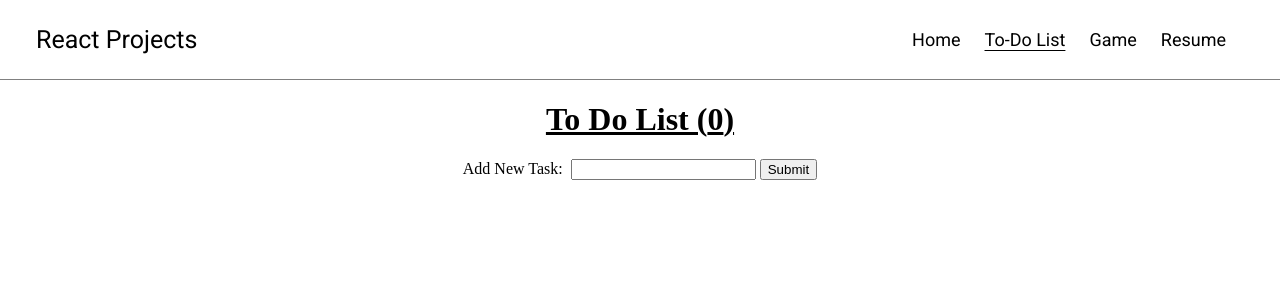
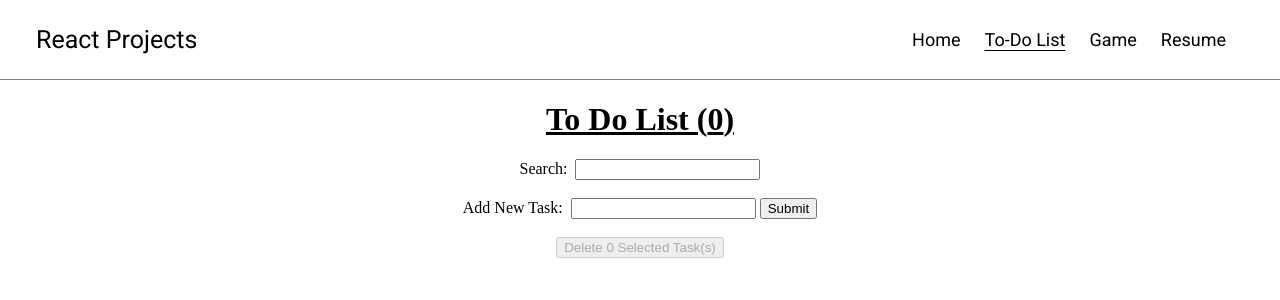
Before and after one commit to barnetthan/barnett-portfolio, a React (Vite) app in the folder vite-project/: page /todolist in a window 1280 px wide. Shown: the top 300 px of the page. Built offline with nearby package versions, Linux system fonts and the light colour scheme.

Commit message:
todolist search page

```diff
--- a/vite-project/src/components/TaskItem.tsx
+++ b/vite-project/src/components/TaskItem.tsx
@@ -1,30 +1,29 @@
-import { useState } from "react";
-
 interface TaskItemProps {
   task: string;
+  selectedIds: number[];
   setSelectedIds: Function;
   id: number;
 }
 
-function TaskItem({ task, setSelectedIds, id }: TaskItemProps) {
-  const [isChecked, setIsChecked] = useState<boolean>(false);
+function TaskItem({ task, selectedIds, setSelectedIds, id }: TaskItemProps) {
 
   function updateCheck() {
-    let checked = isChecked;
-    setIsChecked(!isChecked);
-    if (!checked) {
+    if (selectedIds.includes(id)) {
+      // uncheck
+      setSelectedIds((prevSelected: number[]) => prevSelected.filter(item => item !== id));
+    } else {
+      // check
       setSelectedIds((prevSelected: number[]) => [...prevSelected, id]);
-    } else {
-      setSelectedIds((prevSelected: number[]) => prevSelected.filter(item => item != id));
     }
   }
+
 
   return (
     <li>
       <label>
         <input
           type="checkbox"
-          checked={isChecked}
+          checked={selectedIds.includes(id)}
           onChange={updateCheck}
         />
         {task}
--- a/vite-project/src/pages/ToDoListPage.tsx
+++ b/vite-project/src/pages/ToDoListPage.tsx
@@ -9,12 +9,13 @@ interface Task {
 
 function ToDoListPage() {
   const [taskInput, setTaskInput] = useState<string>("");
+  const [searchQuery, setSearchQuery] = useState<string>("");
   const [taskList, setTaskList] = useState<Task[]>([]);
   const [curId, setCurId] = useState<number>(0);
   const [selectedIds, setSelectedIds] = useState<number[]>([]);
   const [noTask, setNoTask] = useState<boolean>(false);
 
-  useEffect (() => {
+  useEffect(() => {
     if (localStorage.getItem("tasks")) {
       setTaskList(JSON.parse(localStorage.getItem("tasks")!));
     }
@@ -43,7 +44,9 @@ function ToDoListPage() {
   }
 
   function deleteTasks() {
-    const updatedList = taskList.filter((task) => selectedIds.indexOf(task.id) < 0);
+    const updatedList = taskList.filter(
+      (task) => selectedIds.indexOf(task.id) < 0
+    );
     setTaskList(updatedList);
     setSelectedIds([]);
 
@@ -64,6 +67,17 @@ function ToDoListPage() {
           To Do List ({taskList.length})
         </h1>
         <div>
+          Search: &nbsp;
+          <input
+            type="text"
+            value={searchQuery}
+            onChange={(e) => {
+              setSearchQuery(e.target.value);
+            }}
+          />
+        </div>
+        <br />
+        <div>
           Add New Task: &nbsp;
           <input
             type="text"
@@ -78,24 +92,53 @@ function ToDoListPage() {
           >
             Submit
           </button>
-          {selectedIds.length > 0 ? (
-            <button
-              onClick={() => {
-                deleteTasks();
-              }}
-            >
-              Delete {selectedIds.length} Selected Task(s)
-            </button>
+          {noTask ? (
+            <>
+              <div
+                style={{
+                  display: "flex",
+                  justifyContent: "center",
+                  color: "red",
+                }}
+              >
+                No task inputted!
+              </div>
+              <hr />
+            </>
           ) : (
             <></>
           )}
-          {noTask ? <><div style={{display:"flex", justifyContent:"center", color:"red"}}>
-            No task inputted!
-          </div>
-          <hr/></> : <></>}
         </div>
+        <br/>
+
+        <button
+          onClick={() => {
+            deleteTasks();
+          }}
+          disabled={selectedIds.length == 0}
+        >
+          Delete {selectedIds.length} Selected Task(s)
+        </button>
+
         <ul style={{ listStyle: "none" }}>
-          {taskList.map((task) => (<TaskItem key={task.id} task={task.task} setSelectedIds={setSelectedIds} id={task.id}/>))}
+          {taskList
+            .filter((task) => {
+              if (
+                searchQuery == "" ||
+                task.task.toLowerCase().includes(searchQuery)
+              ) {
+                return task;
+              }
+            })
+            .map((task) => (
+              <TaskItem
+                key={task.id}
+                task={task.task}
+                selectedIds={selectedIds}
+                setSelectedIds={setSelectedIds}
+                id={task.id}
+              />
+            ))}
         </ul>
       </div>
     </>
```
